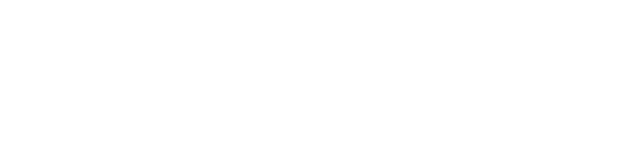
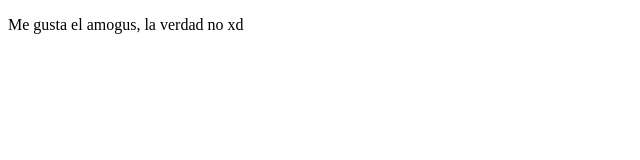
Before and after one commit to JoacoOrbit/proyectoDemoCursoPrework, a plain HTML site: page index.html in a window 1280 px wide. Shown: the whole page, without its empty margins (0-640 px from the left). Drawn offline with Linux system fonts and the light colour scheme.

Commit message:
agrege amogus reference

```diff
--- a/index.html
+++ b/index.html
@@ -4,9 +4,12 @@
     <meta charset="UTF-8">
     <meta http-equiv="X-UA-Compatible" content="IE=edge">
     <meta name="viewport" content="width=device-width, initial-scale=1.0">
-    <title>Document</title>
+    <title>amogus?</title>
 </head>
 <body>
+    <p>
+        Me gusta el amogus, la verdad no xd
+    </p>
 
 </body>
 </html>
```
